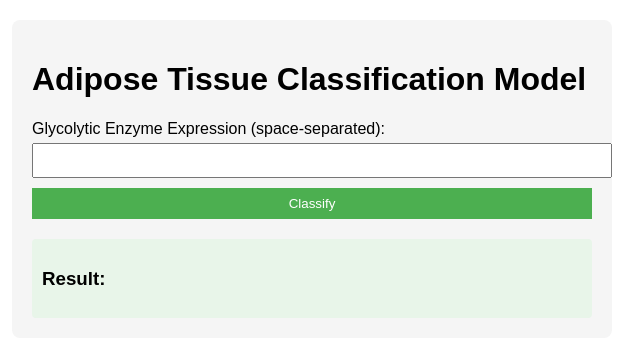
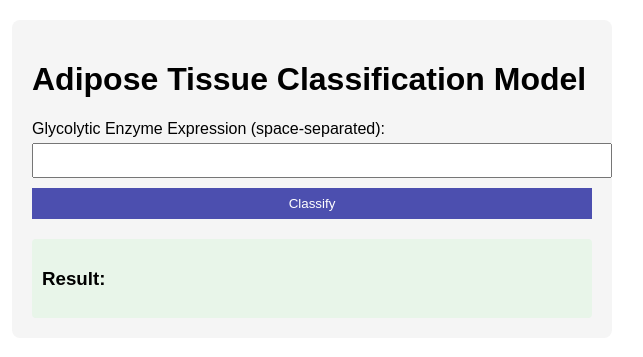
Before and after one commit to VacantiLab/MetabolicTissueClassifier, a FastAPI app: page / in a window 1280 px wide. Shown: the top 357 px of the page, without its empty margins (328-971 px from the left). Run offline with FastAPI, Linux system fonts and the light colour scheme.

Commit message:
changed button color

```diff
--- a/AppFiles/templates/index.html
+++ b/AppFiles/templates/index.html
@@ -6,7 +6,7 @@
         body { font-family: Arial, sans-serif; max-width: 600px; margin: 0 auto; padding: 20px; }
         .container { background-color: #f5f5f5; padding: 20px; border-radius: 8px; }
         input, button { padding: 8px; margin: 5px 0; width: 100%; }
-        button { background-color: #4CAF50; color: white; border: none; cursor: pointer; }
+        button { background-color: #4c4faf; color: white; border: none; cursor: pointer; }
         .result { margin-top: 15px; padding: 10px; background-color: #e8f5e9; border-radius: 4px; }
     </style>
 </head>
```
Also changed, not shown: 3 other files.
